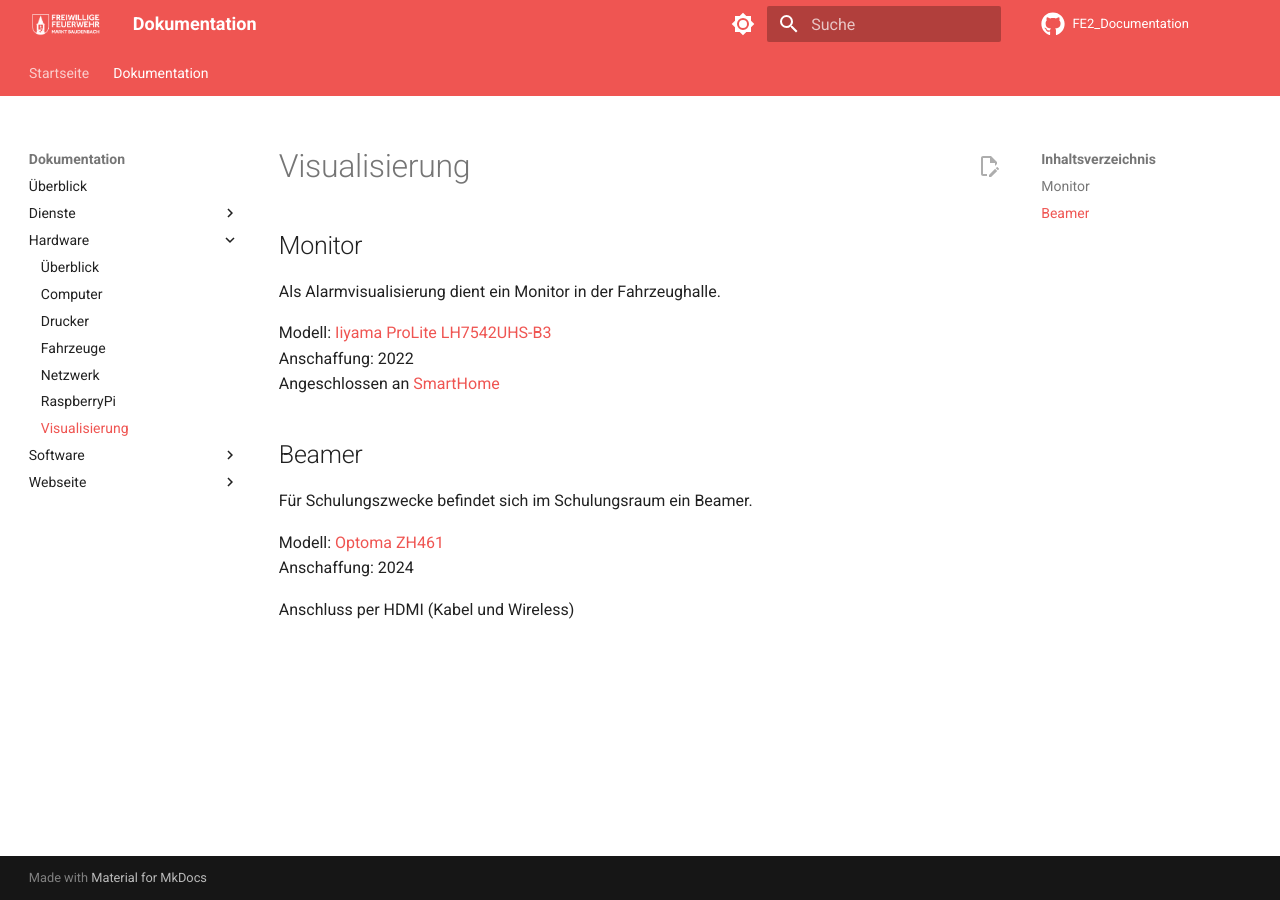
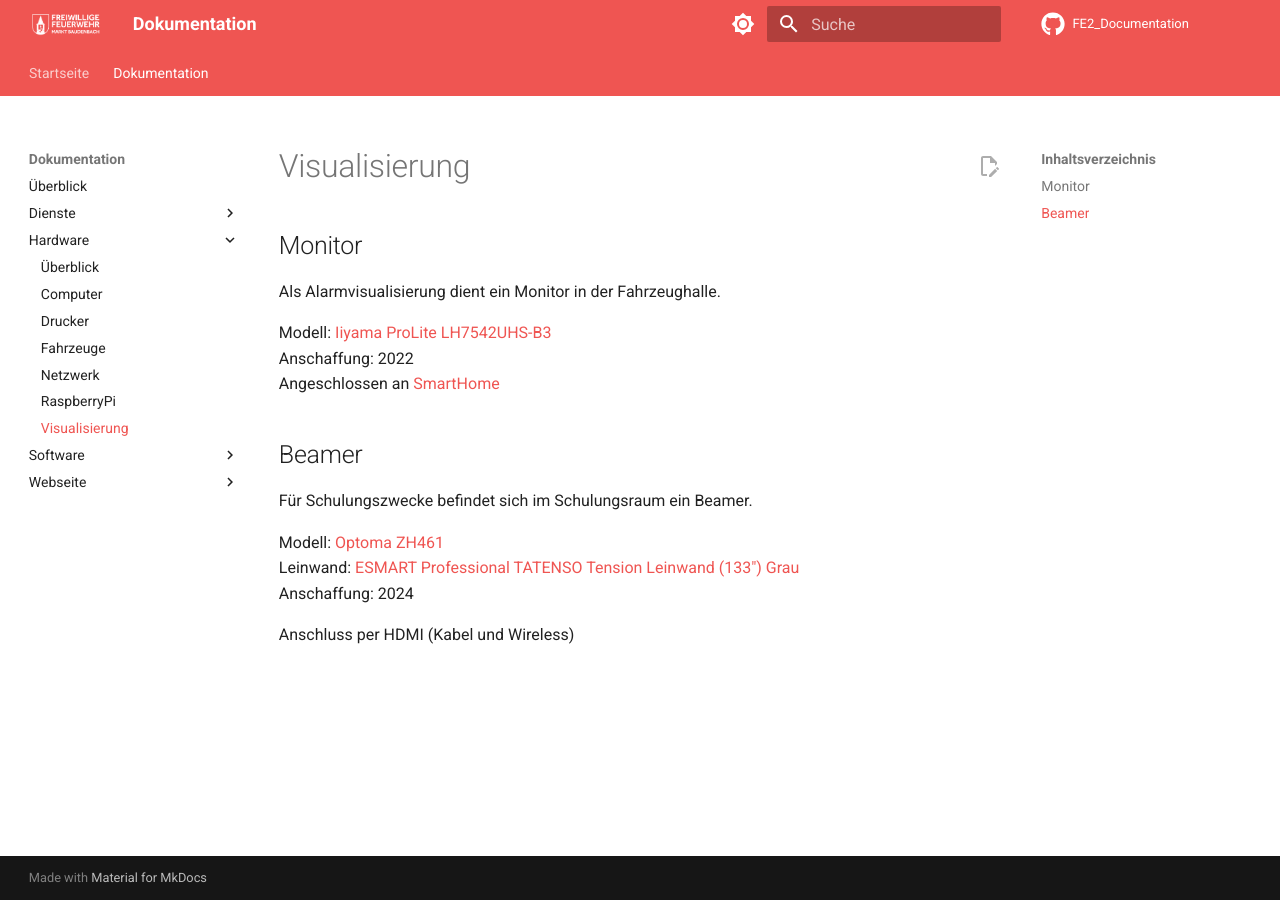
Before and after one commit to FFW-Baudenbach/FE2_Documentation, an MkDocs documentation site: the page built from docs/Dokumentation/Hardware/Visualisierung.md, in a window 1280 px wide. Built offline with MkDocs 1.6.1 and Material for MkDocs 9.7.7, drawn with Linux system fonts in a browser that asks for light colours; comment, search, counter and statistics services are not loaded.

Commit message:
Added beamer

```diff
--- a/docs/Dokumentation/Hardware/Visualisierung.md
+++ b/docs/Dokumentation/Hardware/Visualisierung.md
@@ -13,6 +13,7 @@
 Für Schulungszwecke befindet sich im Schulungsraum ein Beamer.
 
 Modell: [Optoma ZH461](https://www.optoma.de/product/zh461)
+Leinwand: [ESMART Professional TATENSO Tension Leinwand (133") Grau](https://esmart.de/leinwand/tension-leinwand/esmart-professional-tatenso-tension-leinwand.html)
 Anschaffung: 2024
 
 Anschluss per HDMI (Kabel und Wireless)
```
